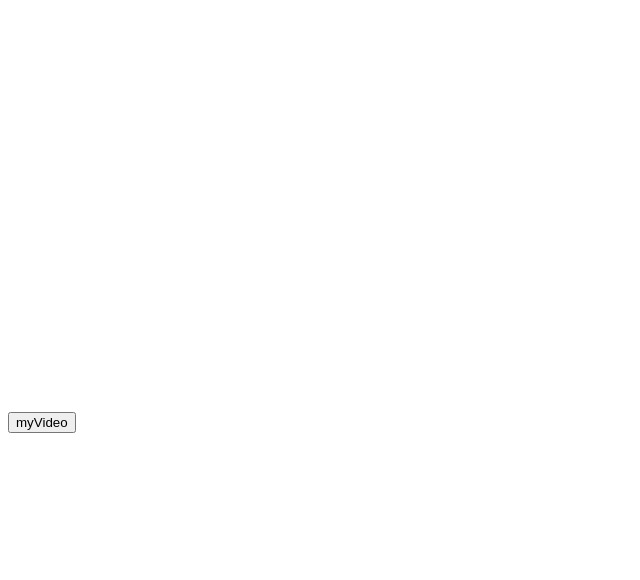
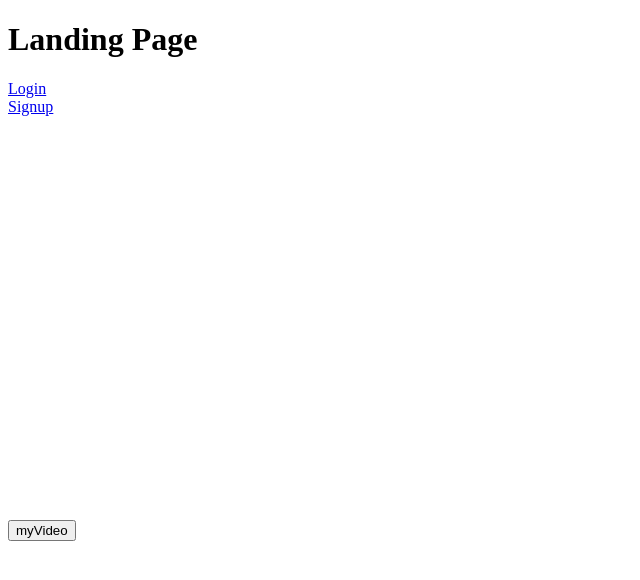
Before and after one commit to Codeit-part4-team3/pq-client, a React (Vite) app: page / in a window 1280 px wide. Shown: the top 580 px of the page, without its empty margins (0-640 px from the left). Built offline with nearby package versions, Linux system fonts and the light colour scheme; no server answers.

Commit message:
feat: 페이지 라우팅

```diff
--- a/src/App.tsx
+++ b/src/App.tsx
@@ -1,8 +1,19 @@
+import { Route, Routes } from 'react-router-dom';
 import VoiceChannel from './components/voiceChannel/VoiceChannel';
+import Landing from './pages/landing/Landing';
+import Signup from './pages/signup/Signup';
+import Login from './pages/login/Login';
+import Chat from './pages/chat/chat';
 
 function App() {
   return (
     <>
+      <Routes>
+        <Route path='/' element={<Landing />} />
+        <Route path='/login' element={<Login />} />
+        <Route path='/signup' element={<Signup />} />
+        <Route path='/chat' element={<Chat />} />
+      </Routes>
       <VoiceChannel />
     </>
   );
--- /dev/null
+++ b/src/pages/chat/chat.tsx
@@ -0,0 +1,10 @@
+import { Link } from 'react-router-dom';
+
+export default function Chat() {
+  return (
+    <div>
+      <h1>Chat Page</h1>
+      <Link to='/'>Logout</Link>
+    </div>
+  );
+}
--- /dev/null
+++ b/src/pages/landing/Landing.tsx
@@ -0,0 +1,12 @@
+import { Link } from 'react-router-dom';
+
+export default function Landing() {
+  return (
+    <div>
+      <h1>Landing Page</h1>
+      <Link to='/login'>Login</Link>
+      <br />
+      <Link to='/signup'>Signup</Link>
+    </div>
+  );
+}
--- /dev/null
+++ b/src/pages/login/Login.tsx
@@ -0,0 +1,12 @@
+import { Link } from 'react-router-dom';
+
+export default function Login() {
+  return (
+    <div>
+      <h1>Login Page</h1>
+      <Link to='/signup'>Signup</Link>
+      <br />
+      <Link to='/chat'>Chat</Link>
+    </div>
+  );
+}
--- /dev/null
+++ b/src/pages/signup/Signup.tsx
@@ -0,0 +1,10 @@
+import { Link } from 'react-router-dom';
+
+export default function Signup() {
+  return (
+    <div>
+      <h1>Signup Page</h1>
+      <Link to='/login'>Login</Link>
+    </div>
+  );
+}
```
